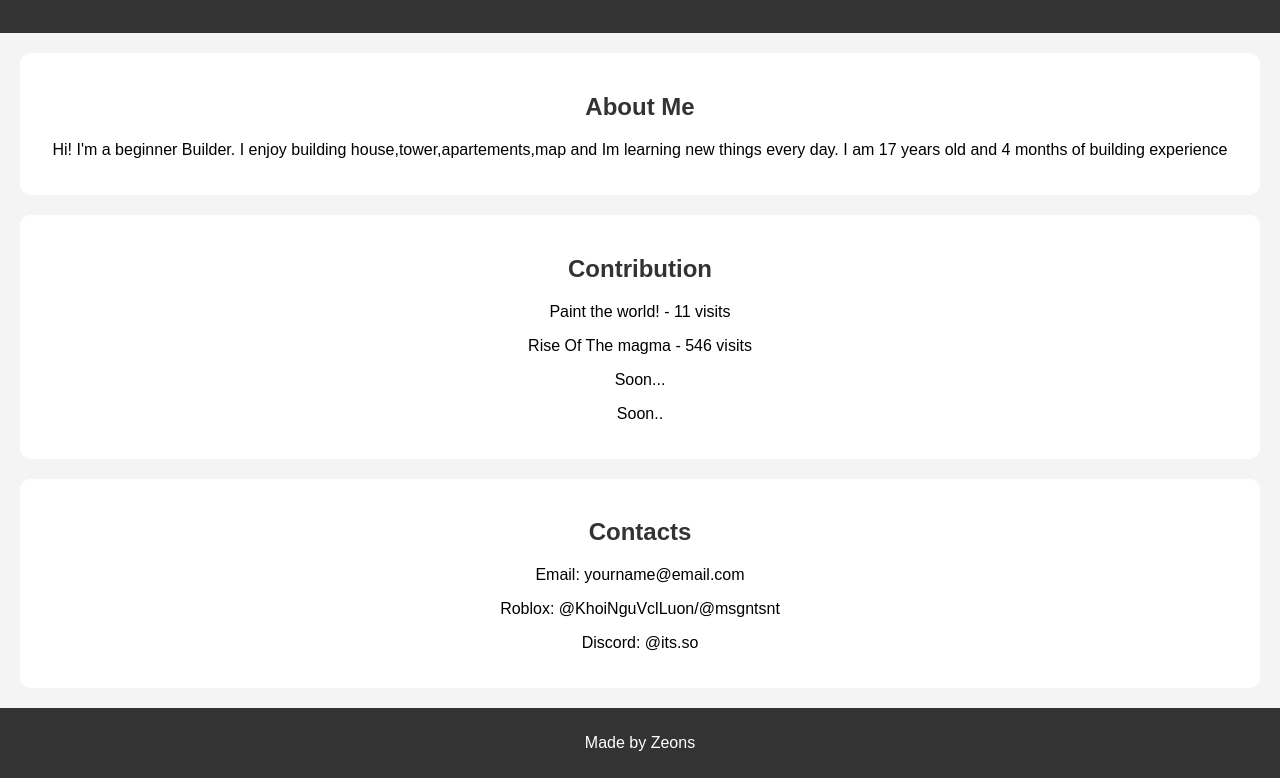
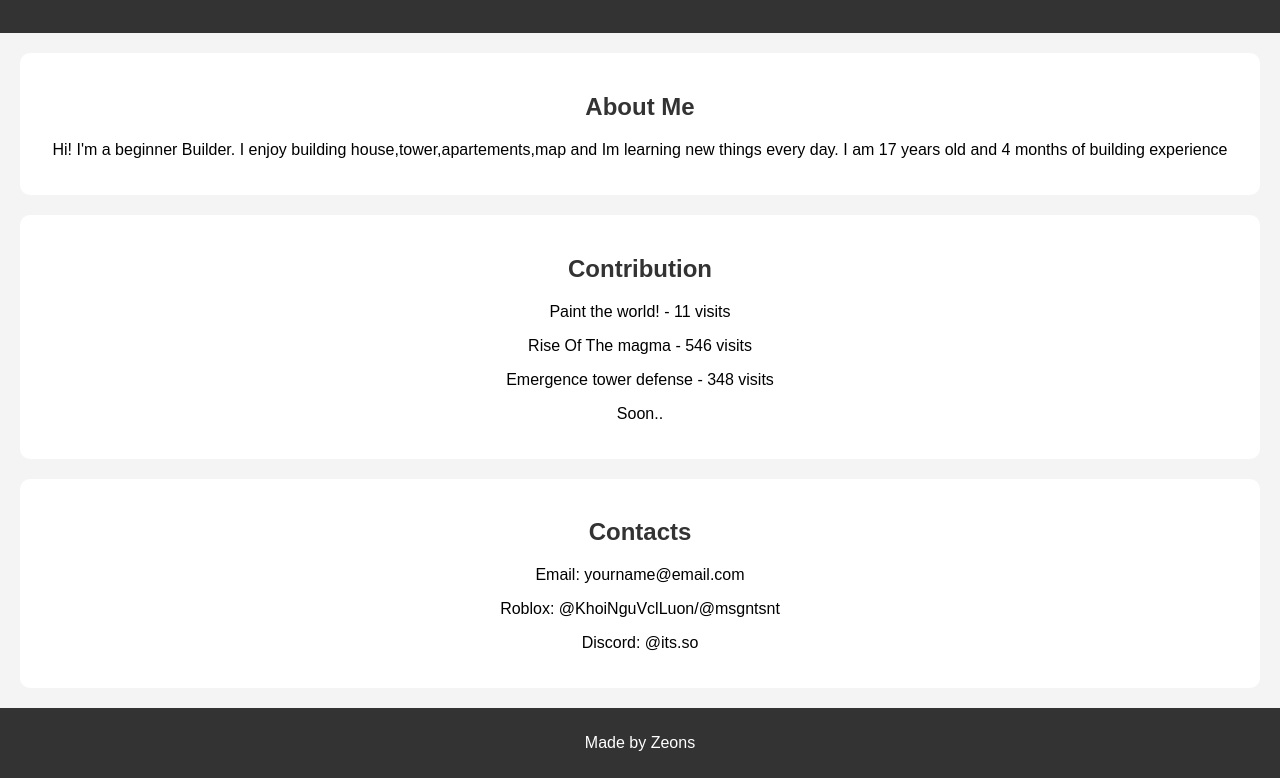
Before and after one commit to alkhadragon/Zeons-Portofolio, a plain HTML site: page index.html in a window 1280 px wide. Shown: the part 122-900 px from the top of the page. Drawn offline with Linux system fonts and the light colour scheme.

Commit message:
Add files via upload

```diff
--- a/index.html
+++ b/index.html
@@ -58,7 +58,7 @@
         <h2>Contribution</h2>
         <p>Paint the world! - 11 visits</p>
         <p>Rise Of The magma - 546 visits</p>
-        <p>Soon...</p>
+        <p>Emergence tower defense - 348 visits</p>
         <p>Soon..</p>
     </section>
 
```
